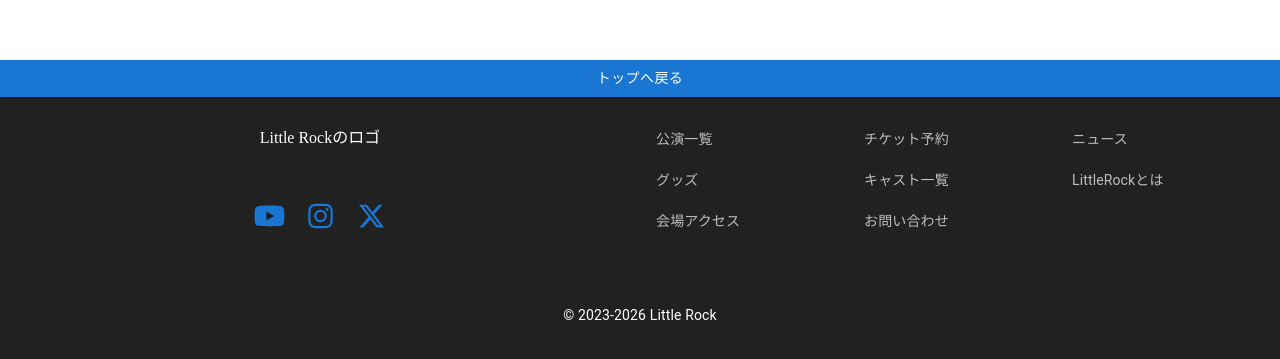
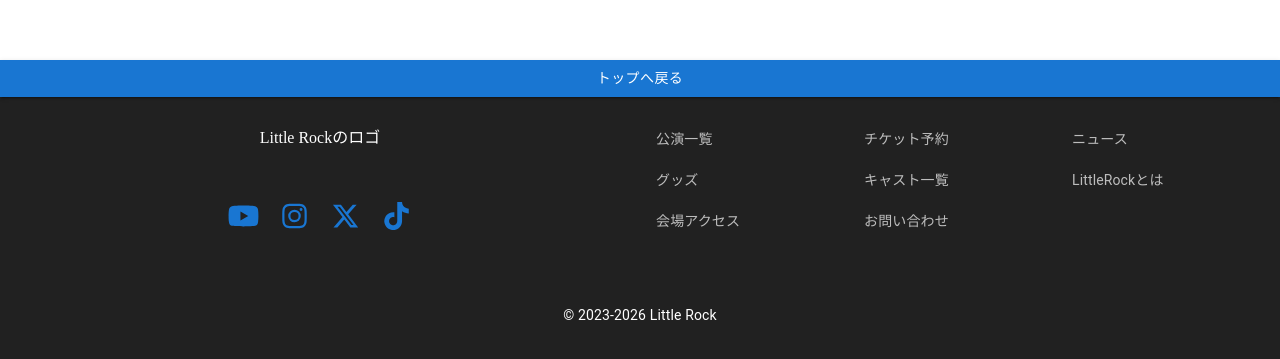
Before and after one commit to Sug1re/little-rock-hp, a Next.js app: page / in a window 1280 px wide. Shown: the part 1558-1917 px from the top of the page. Built offline with nearby package versions, Linux system fonts and the light colour scheme.

Commit message:
SNSのリンクを追加

```diff
--- a/components/layouts/Footer/SnsBt.tsx
+++ b/components/layouts/Footer/SnsBt.tsx
@@ -3,6 +3,7 @@ import Link from "next/link";
 import { Box, Button } from "@mui/material";
 import {
   faInstagram,
+  faTiktok,
   faXTwitter,
   faYoutube,
 } from "@fortawesome/free-brands-svg-icons";
@@ -14,7 +15,7 @@ export const SnsBt = () => {
       <Box sx={{ display: "flex", justifyContent: "center", gap: 2 }}>
         <Button
           component={Link}
-          href="https://youtube.com/your_account"
+          href="https://www.youtube.com/@little__rock_"
           target="_blank"
           rel="noopener noreferrer"
           sx={{ m: 0, p: 0, minWidth: 0, lineHeight: 1 }}
@@ -23,7 +24,7 @@ export const SnsBt = () => {
         </Button>
         <Button
           component={Link}
-          href="https://instagram.com/your_account"
+          href="https://www.instagram.com/little_._._rock?igsh=emRnZTZxN2Fwc3k5"
           target="_blank"
           rel="noopener noreferrer"
           sx={{ m: 0, p: 0, minWidth: 0, lineHeight: 1 }}
@@ -32,13 +33,22 @@ export const SnsBt = () => {
         </Button>
         <Button
           component={Link}
-          href="https://twitter.com/your_account"
+          href="https://x.com/little__rock_?s=21&t=udQAt5SX7nQssa8CRpBkYg"
           target="_blank"
           rel="noopener noreferrer"
           sx={{ m: 0, p: 0, minWidth: 0, lineHeight: 1 }}
         >
           <FontAwesomeIcon icon={faXTwitter} style={{ fontSize: "28px" }} />
         </Button>
+        <Button
+          component={Link}
+          href="https://www.tiktok.com/@little_._._rock?_r=1&_t=ZS-96BhP4aXqmj"
+          target="_blank"
+          rel="noopener noreferrer"
+          sx={{ m: 0, p: 0, minWidth: 0, lineHeight: 1 }}
+        >
+          <FontAwesomeIcon icon={faTiktok} style={{ fontSize: "28px" }} />
+        </Button>
       </Box>
     </>
   );
```
